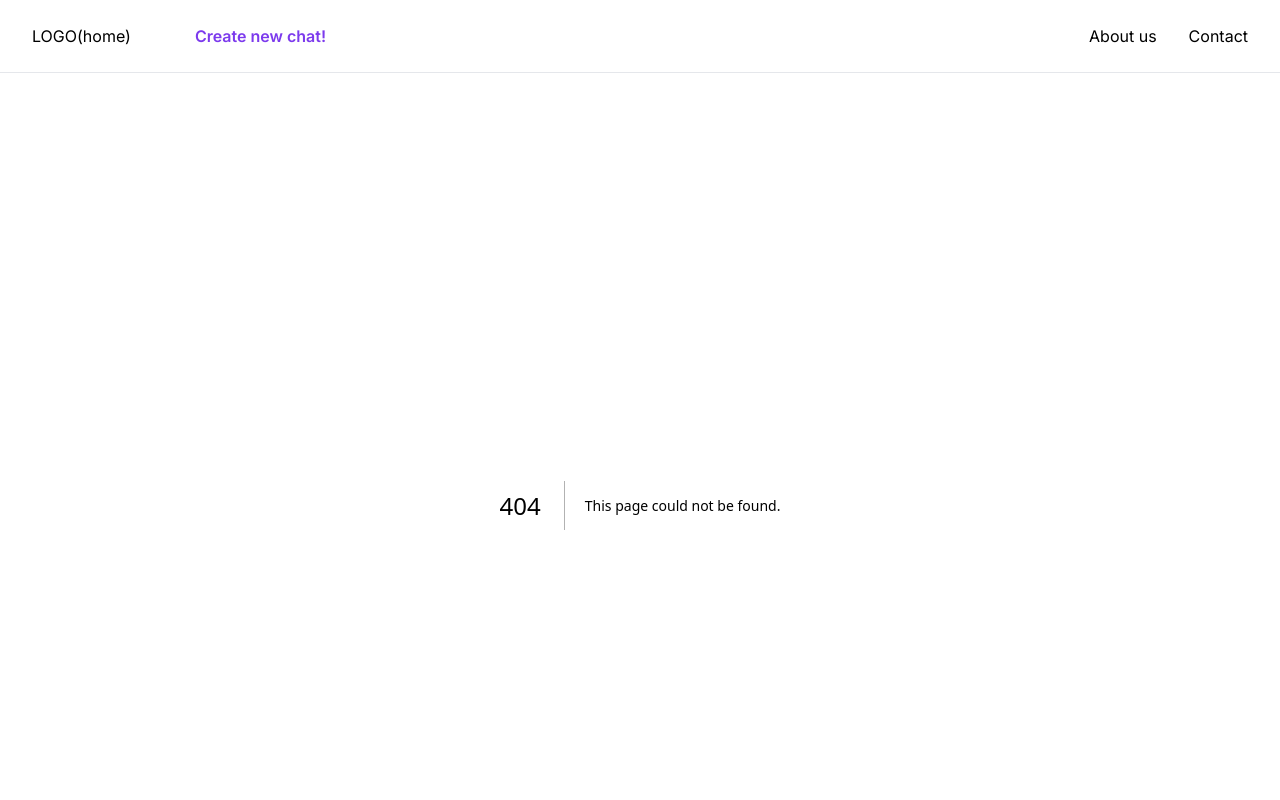
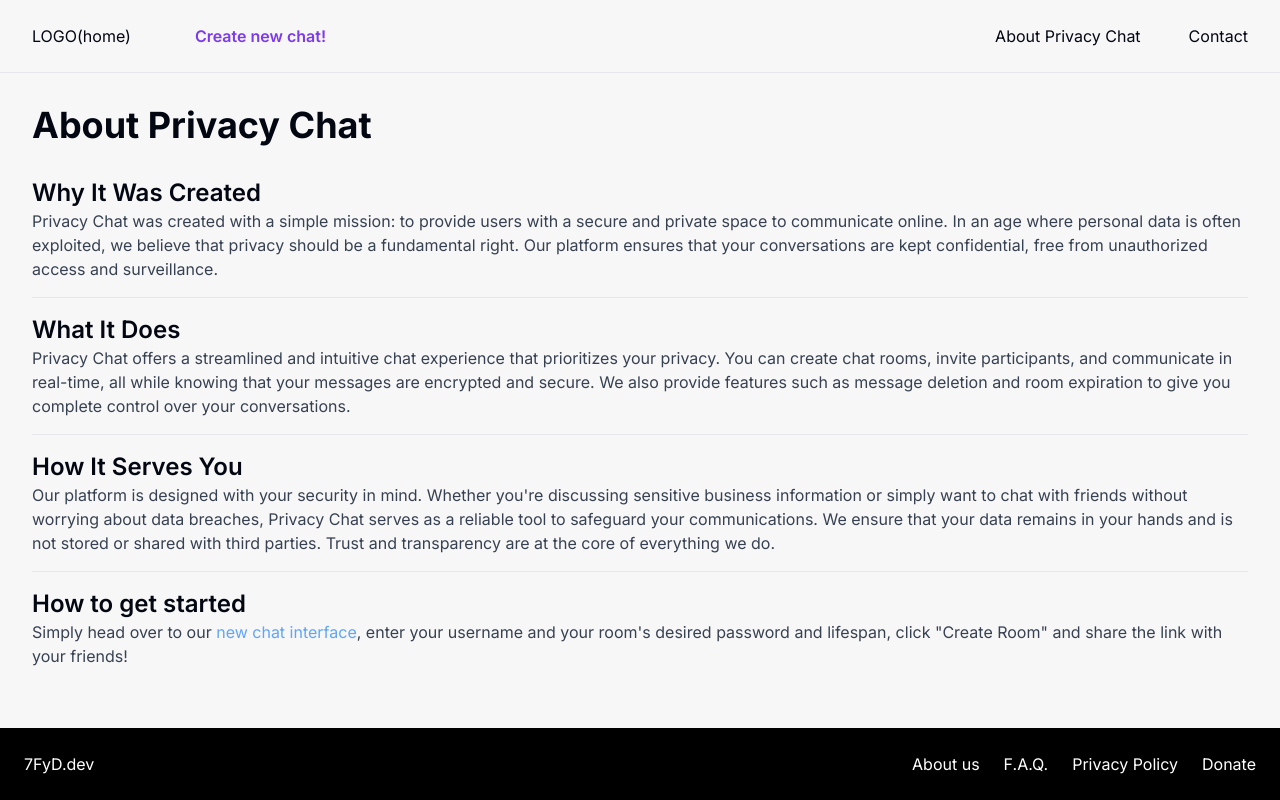
Before and after one commit to 7FyD/privacy-chat, a Next.js app: page /about in a window 1280 px wide. Before the commit this address had no page. Shown: the top 800 px of the page. Built offline with nearby package versions, Linux system fonts and the light colour scheme.

Commit message:
feat: add About page

```diff
--- /dev/null
+++ b/app/(pages)/about/page.tsx
@@ -0,0 +1,81 @@
+import { Separator } from "@/app/components/ui/separator";
+import Link from "next/link";
+import React from "react";
+
+const sections: Array<{ title: string; content: React.JSX.Element }> = [
+  {
+    title: "Why It Was Created",
+    content: (
+      <p className="text-gray-700">
+        Privacy Chat was created with a simple mission: to provide users with a
+        secure and private space to communicate online. In an age where personal
+        data is often exploited, we believe that privacy should be a fundamental
+        right. Our platform ensures that your conversations are kept
+        confidential, free from unauthorized access and surveillance.
+      </p>
+    ),
+  },
+  {
+    title: "What It Does",
+    content: (
+      <p className="text-gray-700">
+        Privacy Chat offers a streamlined and intuitive chat experience that
+        prioritizes your privacy. You can create chat rooms, invite
+        participants, and communicate in real-time, all while knowing that your
+        messages are encrypted and secure. We also provide features such as
+        message deletion and room expiration to give you complete control over
+        your conversations.
+      </p>
+    ),
+  },
+  {
+    title: "How It Serves You",
+    content: (
+      <p className="text-gray-700">
+        Our platform is designed with your security in mind. Whether you're
+        discussing sensitive business information or simply want to chat with
+        friends without worrying about data breaches, Privacy Chat serves as a
+        reliable tool to safeguard your communications. We ensure that your data
+        remains in your hands and is not stored or shared with third parties.
+        Trust and transparency are at the core of everything we do.
+      </p>
+    ),
+  },
+  {
+    title: "How to get started",
+    content: (
+      <p className="text-gray-700">
+        Simply head over to our{" "}
+        <Link
+          href="/chat"
+          target="_blank"
+          rel="noopener noreferrer"
+          className="text-blue-400 hover:underline"
+        >
+          new chat interface
+        </Link>
+        , enter your username and your room's desired password and lifespan,
+        click "Create Room" and share the link with your friends!
+      </p>
+    ),
+  },
+];
+
+const AboutPage: React.FC = () => {
+  return (
+    <div className="container space-y-4">
+      <h1 className="text-4xl font-bold mb-8 text-center md:text-start">
+        About Privacy Chat
+      </h1>
+      {sections.map((section, index) => (
+        <div key={index}>
+          <h2 className="text-2xl font-semibold">{section.title}</h2>
+          {section.content}
+          {index < sections.length - 1 && <Separator className="mt-4" />}
+        </div>
+      ))}
+    </div>
+  );
+};
+
+export default AboutPage;
--- a/app/components/Header/index.tsx
+++ b/app/components/Header/index.tsx
@@ -11,8 +11,8 @@ const Header = () => {
             Create new chat!
           </Link>
         </div>
-        <div className="flex justify-start gap-8 items-center">
-          <Link href="/">About us</Link>
+        <div className="flex justify-start gap-12 items-center">
+          <Link href="/about">About Privacy Chat</Link>
           <Link href="/">Contact</Link>
         </div>
       </div>
```
